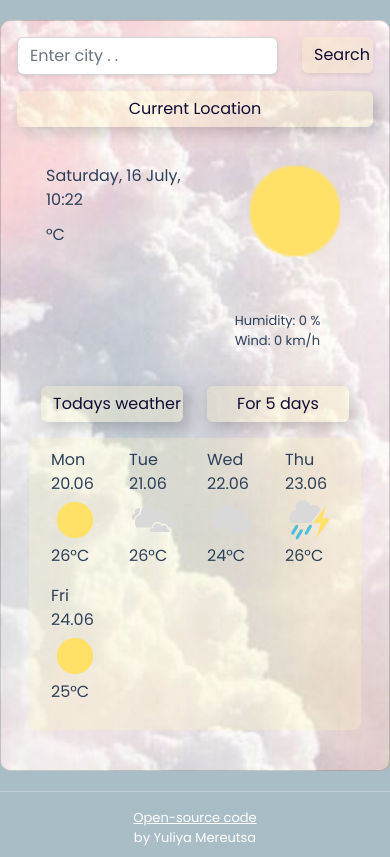
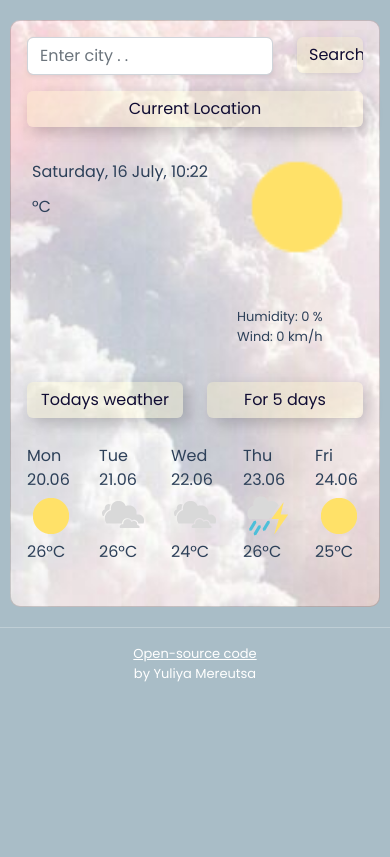
Before and after one commit to fizzygirl/Project_weather_app, a plain HTML site: page index.html in a window 390 px wide. Drawn offline with nearby package versions, Linux system fonts and the light colour scheme; no server answers.

Commit message:
update for mobile

```diff
--- a/index.html
+++ b/index.html
@@ -56,7 +56,7 @@
             </div>
           </div>
         </form>
-        <div class="m-4">
+        <div class="main-form">
           <div class="row">
             <div class="col-7">
               <h1></h1>
--- a/src/styles.css
+++ b/src/styles.css
@@ -7,9 +7,13 @@ body {
   font-family: "Poppins", sans-serif;
   color: #2d4059;
   display: block;
-  margin: 20px auto;
+  margin: 20px 10px;
   width: fit-content;
   border-radius: 10px;
+}
+
+.main-form {
+  margin-top: 20px;
 }
 
 .current-location {
@@ -59,10 +63,10 @@ body {
 }
 
 .five-day-weather {
-  background: rgba(251, 245, 194, 0.3);
+  /* background: rgba(251, 245, 194, 0.3); */
   border: none;
   border-radius: 8px;
-  padding: 10px;
+  padding: 10px 0px;
 }
 
 .days-weather {
```
